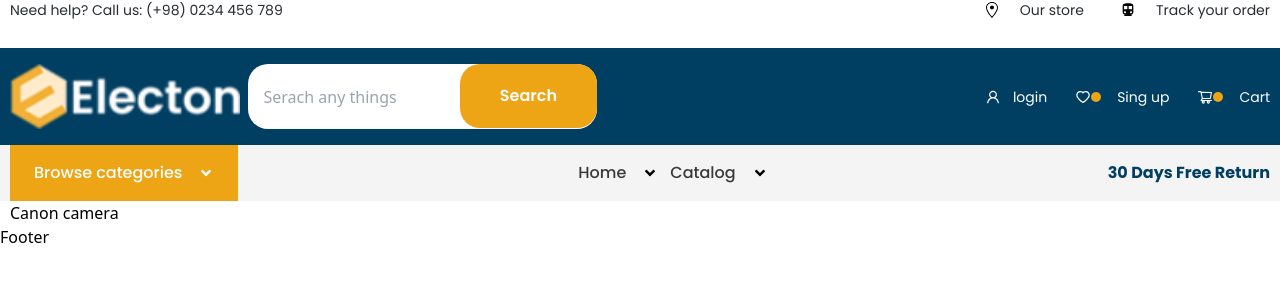
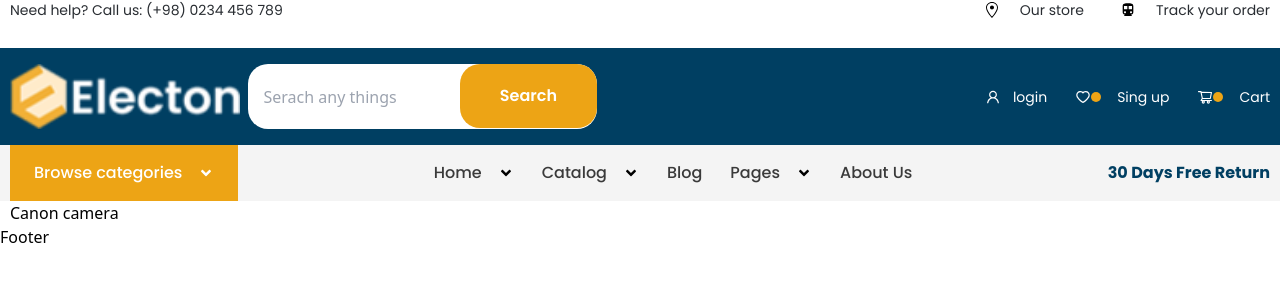
Before and after one commit to sohelrana3/Electon-E-commerce-website, a React (Create React App) app: page / in a window 1280 px wide. Shown: the top 300 px of the page. Built offline with nearby package versions, Linux system fonts and the light colour scheme.

Commit message:
navitem ok

```diff
--- a/src/components/Navbar.js
+++ b/src/components/Navbar.js
@@ -10,6 +10,7 @@ const Navbar = () => {
   let [categories, setcatagorise] = useState(false)
   let [home, sethome] = useState(false)
   let [Catalog, setCatalog] = useState(false)
+  let [Pages, setPages] = useState(false)
   let handleclick = ()=>{
     console.log("pppp");
     setcatagorise(!categories)
@@ -39,7 +40,7 @@ const Navbar = () => {
             </div>
         </div>
         <div>
-          <List className='flex gap-x-3'>
+          <List className='flex gap-x-7'>
               <div onClick={()=> sethome(!home)} className='flex items-center gap-x-4 relative'>
                 <Listitem className='text-[#3A3A3A] text-base font-medium font-popi' listitem='Home' />
                 <FaAngleDown />
@@ -70,7 +71,23 @@ const Navbar = () => {
                   }
                 </div>
               </div>
-
+              <Listitem className='text-[#3A3A3A] text-base font-medium font-popi' listitem='Blog' />
+              <div onClick={()=> setPages(!Pages)} className='flex items-center gap-x-4 relative'>
+                <Listitem className='text-[#3A3A3A] text-base font-medium font-popi' listitem='Pages' />
+                <FaAngleDown />
+                <div className='absolute top-10 left-0 bg-[#F4F4F4] w-full'>
+                  {
+                    Pages &&(
+                      <List>
+                      <Listitem href='/' className='text-[#3A3A3A] text-base font-medium font-popi py-2 border-b border-yow' listitem='Pages' />
+                      <Listitem href='/' className='text-[#3A3A3A] text-base font-medium font-popi py-2 border-b border-yow' listitem='Pages 2' />
+                      <Listitem href='/' className='text-[#3A3A3A] text-base font-medium font-popi py-2 border-b border-yow' listitem='Pages 3' />
+                      </List>
+                    )
+                  }
+                </div>
+              </div>
+              <Listitem className='text-[#3A3A3A] text-base font-medium font-popi' listitem='About Us' />
           </List >
 
         </div>
```
